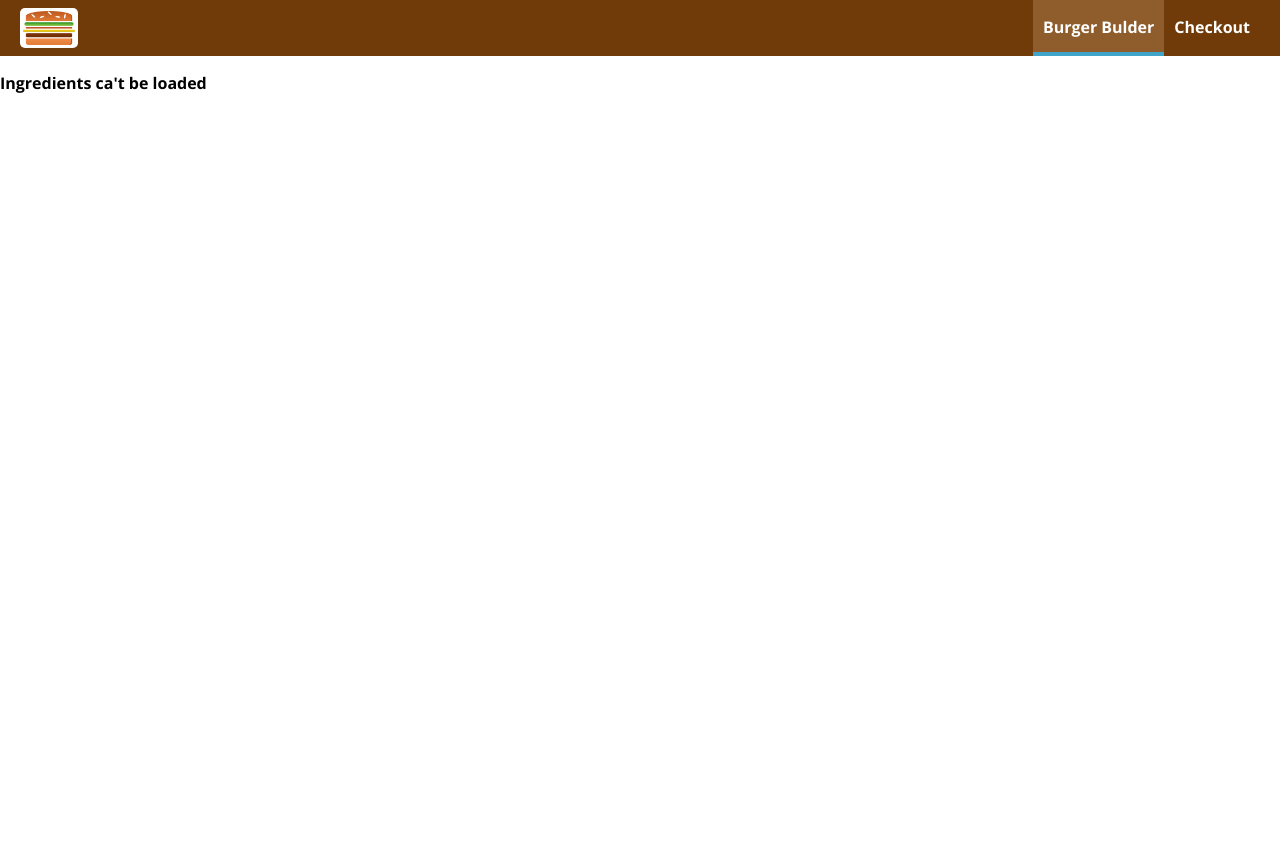
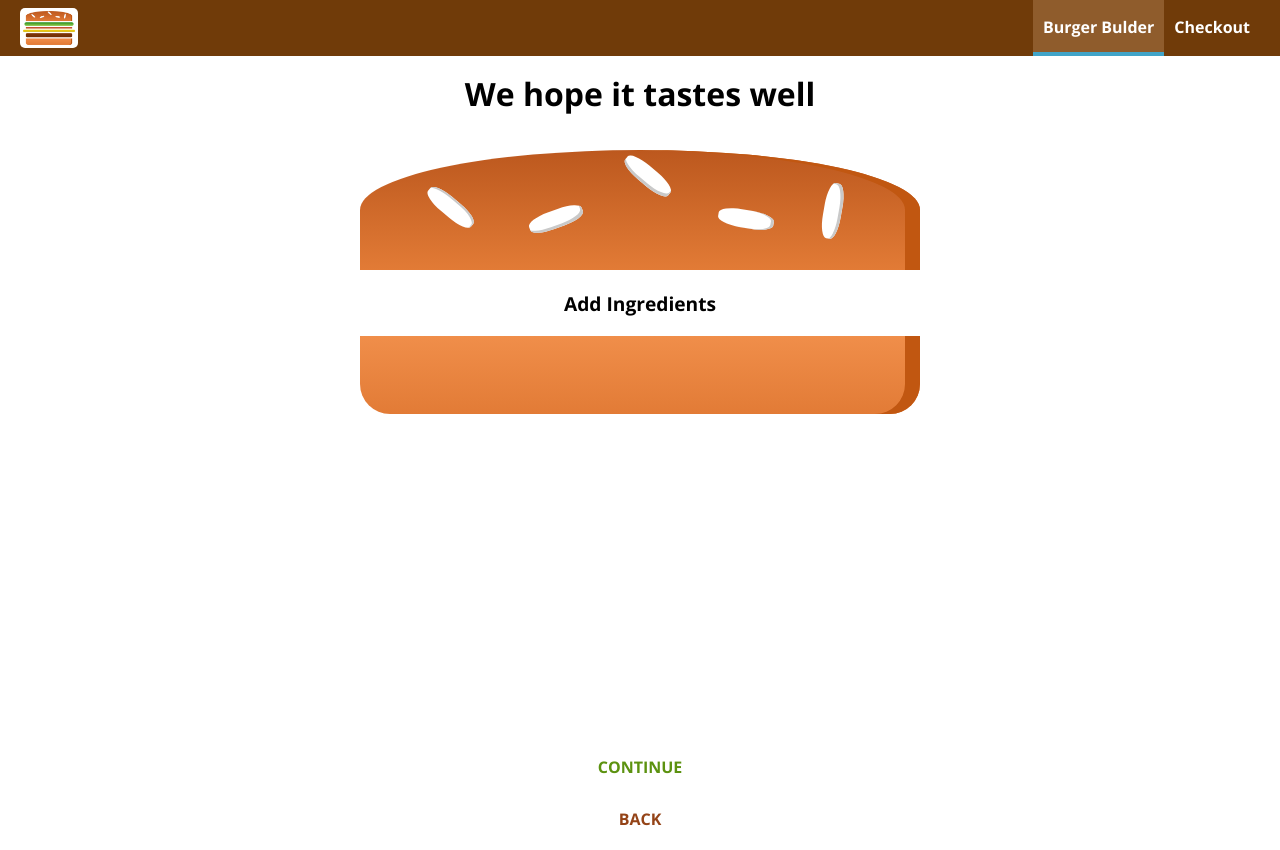
Before and after one commit to umerjaved178/React-Burger, a React (Create React App) app: page /checkout in a window 1280 px wide. Before the commit the page ends 800 px from the top, so only its background shows below. Built offline with nearby package versions, Linux system fonts and the light colour scheme; no server answers.

Commit message:
Added Routing

```diff
--- a/package.json
+++ b/package.json
@@ -9,6 +9,7 @@
     "axios": "^0.21.1",
     "react": "^17.0.1",
     "react-dom": "^17.0.1",
+    "react-router-dom": "^5.2.0",
     "react-scripts": "4.0.1",
     "web-vitals": "^0.2.4"
   },
--- a/src/App.js
+++ b/src/App.js
@@ -1,11 +1,19 @@
 import React, { Component } from 'react'
 import Layout from './components/Layout/Layout'
+import Checkout from './containers/Checkout/Checkout'
+import {Route, Switch} from "react-router-dom";
+import { Burgerbuilder } from './containers/Burgerbuilder/Burgerbuilder';
 
 export class App extends Component {
   render() {
     return (
       <div>
-        <Layout />
+        <Layout>
+          <Switch>
+            <Route path="/" exact component={Burgerbuilder} />
+            <Route path="/checkout" component={Checkout} />
+          </Switch>
+        </Layout>
       </div>
     )
   }
--- a/src/components/Layout/Layout.js
+++ b/src/components/Layout/Layout.js
@@ -1,5 +1,4 @@
 import React from 'react'
-import Burgerbuilder from '../../containers/Burgerbuilder/Burgerbuilder'
 import SideDrawer from '../Navigation/SideDrawer/SideDrawer'
 import Toolbar from '../UI/Toolbar/Toolbar'
 import classes from './Layout.module.css'
@@ -23,10 +22,12 @@ class Layout extends React.Component {
 
     render() {
         return (
-            <div className={classes.Content}>
+            <div >
                 <Toolbar drawerToggleClicked={this.sideDrawerToggleHandler} />
                 <SideDrawer open={this.state.showSideDrawer} closed={this.sideDrawerCloseHandler} />
-                <Burgerbuilder />
+                <main className={classes.Content}>
+                    {this.props.children}
+                </main>
             </div>
         )
     }
--- /dev/null
+++ b/src/components/orderSection/CheckoutSummary/CheckoutSummary.js
@@ -0,0 +1,20 @@
+import React from 'react'
+import Burger from '../../Burger/Burger'
+import Button from '../../UI/Button/Button'
+import classes from './CheckoutSummary.module.css'
+
+
+function CheckoutSummary(props) {
+    return (
+        <div className={classes.CheckoutSummary}>
+            <h1>We hope it tastes well</h1>
+            <div style={{width: '100%', margin: 'auto'}}>
+                <Burger ingredients={props.ingredients}/>
+            </div>
+            <Button btnClass="Success" clicked={props.checkoutContinue}>CONTINUE</Button>
+            <Button btnClass="Danger" clicked={props.checkoutCancel}>BACK</Button>
+        </div>
+    )
+}
+
+export default CheckoutSummary
--- /dev/null
+++ b/src/components/orderSection/CheckoutSummary/CheckoutSummary.module.css
@@ -0,0 +1,11 @@
+.CheckoutSummary {
+    text-align: center;
+    width: 80%;
+    margin: auto;
+}
+
+/* @media (min-width: 600px) {
+    .CheckoutSummary {
+        width: 500px;
+    }
+} */
--- a/src/containers/Burgerbuilder/Burgerbuilder.js
+++ b/src/containers/Burgerbuilder/Burgerbuilder.js
@@ -62,27 +62,22 @@ export class Burgerbuilder extends Component {
     }
 
     continuepurchasingHandler = () => {
-        this.setState({loading: true})
-        const order = {
-            ingredients: this.state.ingredients,
-            totalPrice: this.state.totalPrice,
-            UserDetails: {
-                name: "user_1",
-                Address: "Berlin Metropolitan Germany"
-            },
-            delivery: "fastest"
+        const queryParams = []
+        for (let i in this.state.ingredients) {
+            queryParams.push(encodeURIComponent(i) + "=" + encodeURIComponent(this.state.ingredients[i]))
         }
-
-        axios.post('/orders.json', order)
-            .then(res =>  this.setState({purchasing: false, loading: false}) )
-            .catch(err => this.setState({purchasing: false, loading: false}) )
+        queryParams.push('price=' + this.state.totalPrice)
+        const queryString = queryParams.join('&')
+        this.props.history.push({
+            pathname: '/checkout',
+            search: '?' + queryString
+        })
     }
 
     componentDidMount(){
         axios.get('https://burger-3ca8b-default-rtdb.firebaseio.com/ingredients.json')
             .then(res =>
                 this.setState({ingredients: res.data}),
-                // console.log(res.data)
             )
             .catch(error=>{
                 this.setState({error: true})
--- /dev/null
+++ b/src/containers/Checkout/Checkout.js
@@ -0,0 +1,55 @@
+import React, { Component } from 'react'
+import CheckoutSummary from '../../components/orderSection/CheckoutSummary/CheckoutSummary'
+import {Route} from "react-router-dom";
+import ContactData from './ContactData/ContactData';
+
+export class Checkout extends Component {
+    constructor(props) {
+        super(props)
+
+        this.state = {
+             ingredients: {
+                 salad: 1,
+                 meat: 1,
+                 cheese: 1,
+                 bacon: 1
+             },
+             totalPrice: 0
+        }
+    }
+
+    componentDidMount() {
+        const query = new URLSearchParams(this.props.location.search)
+        const ingredients = {}
+        let price = 0
+        for (let param of query.entries()) {
+            if(param[0] === 'price'){
+                 price = param[1]
+            } else{
+                ingredients[param[0]] = +param[1]
+            }
+        }
+        this.setState({ingredients: ingredients, totalPrice: price})
+    }
+
+    checkoutContinueHandler = () => {
+        this.props.history.replace("/checkout/contact-data")
+    }
+    checkoutCancelHandler = () => {
+        this.props.history.goBack()
+    }
+
+    render() {
+        return (
+            <div>
+                <CheckoutSummary
+                    checkoutCancel = {this.checkoutCancelHandler}
+                    checkoutContinue = {this.checkoutContinueHandler}
+                    ingredients={this.state.ingredients}/>
+                <Route path={this.props.match.path + "/contact-data"} render={(props)=> (<ContactData ingredients={this.state.ingredients} price={this.state.totalPrice} {...props}/>)} />
+            </div>
+        )
+    }
+}
+
+export default Checkout
--- /dev/null
+++ b/src/containers/Checkout/ContactData/ContactData.js
@@ -0,0 +1,62 @@
+import React, { Component } from 'react'
+import Button from '../../../components/UI/Button/Button'
+import classes from'./ContactData.module.css'
+import axios from '../../../axios-instance'
+import Spinner from '../../../components/UI/Spinner/Spinner'
+
+
+export class ContactData extends Component {
+    constructor(props) {
+        super(props)
+
+        this.state = {
+             name: '',
+             email: '',
+             address: {
+                 street: '',
+                 postalCode: ''
+             },
+             loading: false
+        }
+    }
+
+    orderHandler = (e) => {
+        e.preventDefault()
+        this.setState({loading: true})
+        const order = {
+            ingredients: this.props.ingredients,
+            totalPrice: this.props.price,
+            UserDetails: {
+                name: "user_1",
+                Address: "Berlin Metropolitan Germany"
+            },
+            delivery: "fastest"
+        }
+
+        axios.post('/orders.json', order)
+            .then(res =>  this.setState({loading: false}), this.props.history.push("/") )
+            .catch(err => this.setState({loading: false}) )
+    }
+
+
+    render() {
+        let form = ( <form>
+                        <input className={classes.Input} type="text" name="name" placeholder="Your Name" />
+                        <input className={classes.Input} type="email" name="email" placeholder="Your Email" />
+                        <input className={classes.Input} type="text" name="street" placeholder="Street No#" />
+                        <input className={classes.Input} type="text" name="postal" placeholder="Postal Code" />
+                        <Button btnClass="Success" clicked={this.orderHandler}>ORDER</Button>
+                    </form> )
+        if (this.state.loading){
+            form = ( <Spinner />)
+        }
+        return (
+            <div className={classes.ContactData}>
+                <h4>Enter your Contact Data</h4>
+                {form}
+            </div>
+        )
+    }
+}
+
+export default ContactData
--- /dev/null
+++ b/src/containers/Checkout/ContactData/ContactData.module.css
@@ -0,0 +1,19 @@
+.ContactData {
+    margin: 20px auto;
+    width: 80%;
+    text-align: center;
+    box-shadow: 0 2px 3px #ccc;
+    border: 1px solid #eee;
+    padding: 10px;
+    box-shadow: border-box;
+}
+
+@media (min-width: 600px) {
+    .ContactData {
+        width: 500px;
+    }
+}
+
+.Input {
+    display: block;
+}
--- a/src/hoc/withErrorHandler/withErrorHandler.js
+++ b/src/hoc/withErrorHandler/withErrorHandler.js
@@ -12,13 +12,19 @@ const withErrorHandler = (WrappedComponent, axios) => {
         }
 
         componentDidMount() {
-            axios.interceptors.request.use(req => {
+            this.reqInterceptors = axios.interceptors.request.use(req => {
                 this.setState({error: null})
                 return req
             })
-            axios.interceptors.response.use(res => res, error => {
+            this.resInterceptors = axios.interceptors.response.use(res => res, error => {
                 this.setState({error: error})
             })
+        }
+
+
+        componentWillUnmount() {
+            axios.interceptors.request.eject(this.reqInterceptors)
+            axios.interceptors.request.eject(this.resInterceptors)
         }
 
         errorConfirmedHandler=()=>{
--- a/src/index.js
+++ b/src/index.js
@@ -3,10 +3,11 @@ import ReactDOM from 'react-dom';
 import './index.css';
 import App from './App';
 import reportWebVitals from './reportWebVitals';
+import {BrowserRouter} from "react-router-dom";
 
 ReactDOM.render(
   <React.StrictMode>
-    <App />
+    <BrowserRouter><App /></BrowserRouter>
   </React.StrictMode>,
   document.getElementById('root')
 );
```
Also changed, not shown: 2 other files (tests, documents, lock files or other folders).
